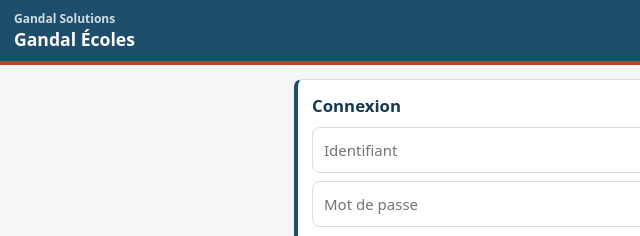
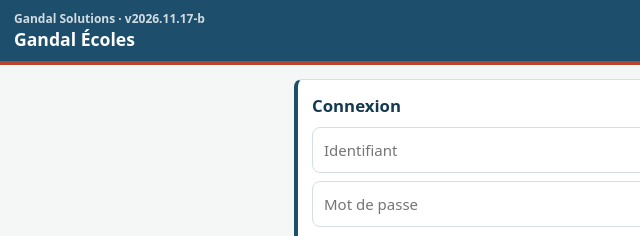
Before and after one commit to barriem197-dotcom/Gandal-Solutions, a plain HTML site: page index.html in a window 1280 px wide. Shown: the top 236 px of the page, 0-640 px from the left. Drawn offline with nearby package versions, Linux system fonts and the light colour scheme.

Commit message:
Add files via upload

```diff
--- a/index.html
+++ b/index.html
@@ -95,7 +95,7 @@ input.locked{background:#e6f1ec;color:#1e7a46;font-weight:700}
 <script src="https://cdn.jsdelivr.net/npm/@supabase/supabase-js@2.45.4/dist/umd/supabase.min.js"></script>
 </head>
 <body>
-<header><div><div class="brand">Gandal Solutions</div><h1 id="hn">Gandal Écoles</h1></div><span><span id="who"></span> <select id="lg" onchange="setLang(this.value)"><option value="fr">Français</option><option value="en">English</option><option value="ar">العربية</option></select></span></header>
+<header><div><div class="brand">Gandal Solutions · v2026.11.17-b</div><h1 id="hn">Gandal Écoles</h1></div><span><span id="who"></span> <select id="lg" onchange="setLang(this.value)"><option value="fr">Français</option><option value="en">English</option><option value="ar">العربية</option></select></span></header>
 <main id="app"></main>
 <nav id="nav"></nav><div id="sheet-bg" onclick="closeSheet()"></div><div id="sheet"></div><div id="dlg"></div>
 <div id="rc" class="hidden"><div class="rc-bar"><button class="btn alt" type="button" onclick="closeReceipt()">Fermer</button><button class="btn" type="button" onclick="printReceipt()">Imprimer</button></div><div id="rc-wrap"><div id="rc-sheet"></div></div></div>
```
